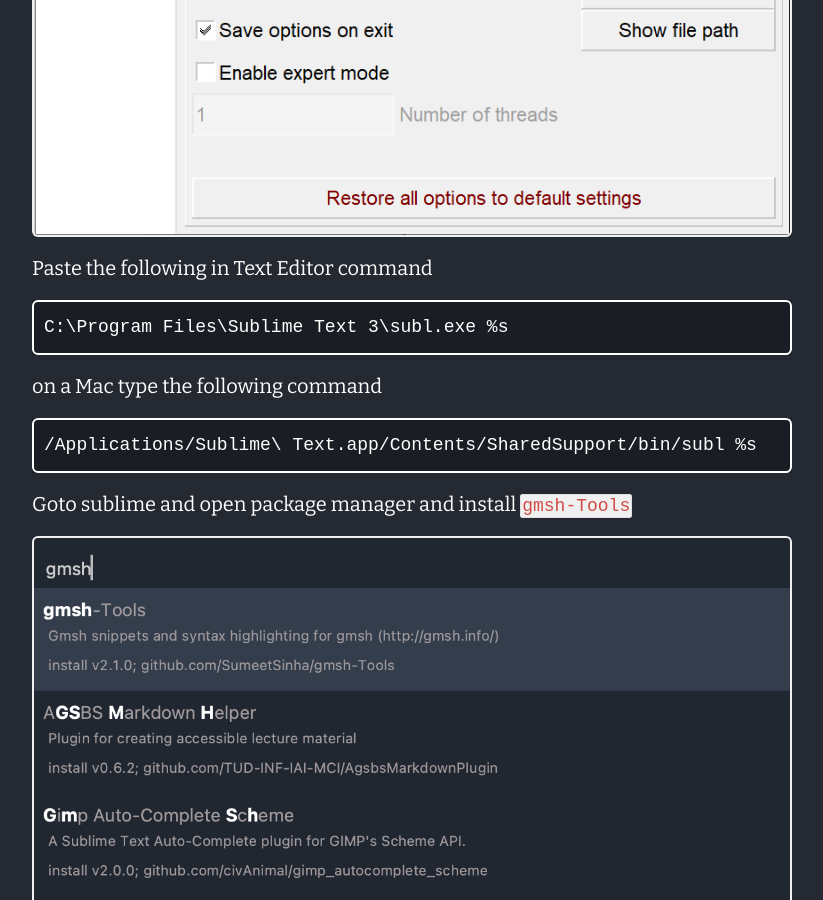
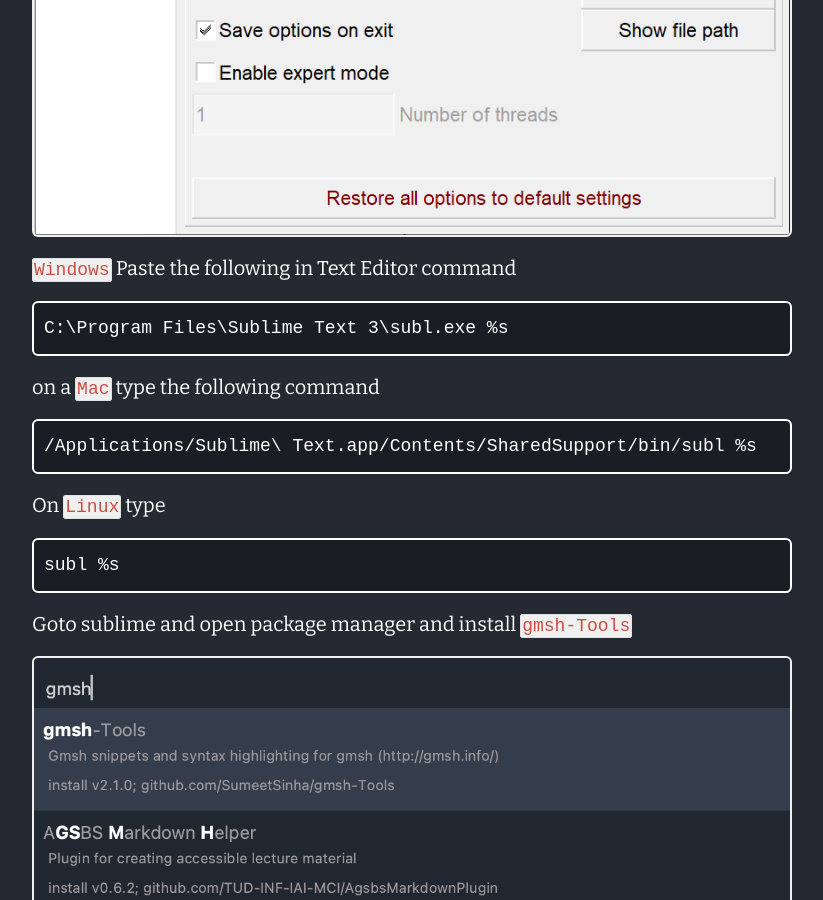
Before and after one commit to iitrabhi/iitrabhi.github.io, a Jekyll site: the page built from _posts/2021/2021-01-22-set-sublime-in-gmsh.md, in a window 1280 px wide and 900 px high, scrolled down 757 px. Shown: the whole window, without its empty margins (228-1051 px from the left). Built offline with Jekyll 4.4.1, drawn with Linux system fonts in a browser that asks for light colours.

Commit message:
Update 2021-01-22-set-sublime-in-gmsh.md

````diff
--- a/_posts/2021/2021-01-22-set-sublime-in-gmsh.md
+++ b/_posts/2021/2021-01-22-set-sublime-in-gmsh.md
@@ -10,16 +10,22 @@
 
 ![image-20210122154513524](/assets/images/image-20210122154513524.png)
 
-Paste the following in Text Editor command
+`Windows` Paste the following in Text Editor command
 
 ```
 C:\Program Files\Sublime Text 3\subl.exe %s
 ```
 
-on a Mac type the following command
+on a `Mac` type the following command
 
 ```
 /Applications/Sublime\ Text.app/Contents/SharedSupport/bin/subl %s
+```
+
+On `Linux` type
+
+```
+subl %s
 ```
 
 Goto sublime and open package manager and install `gmsh-Tools`
````
